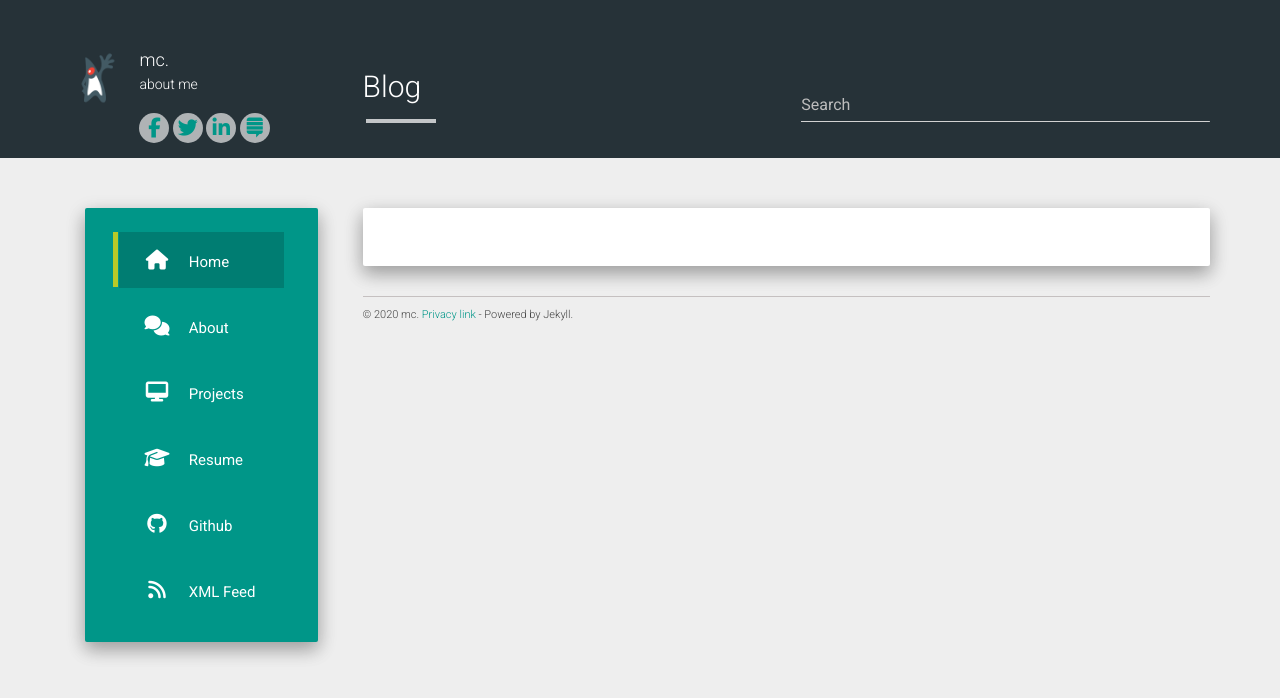
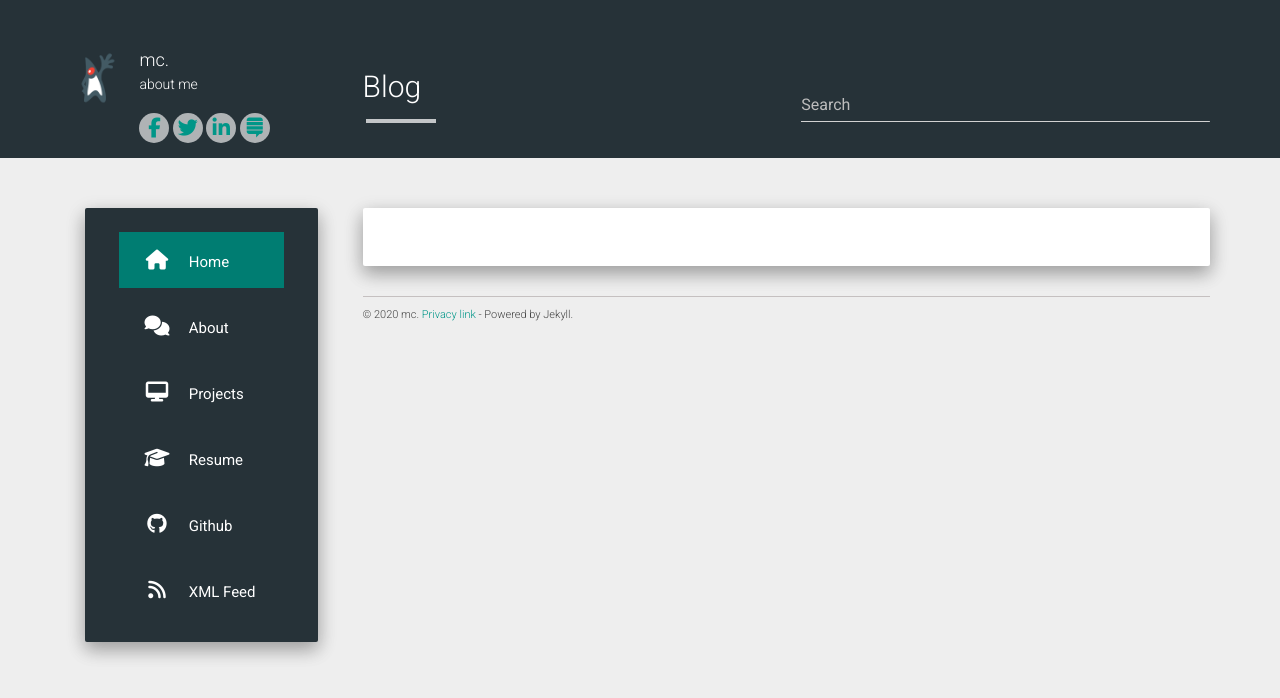
Before and after one commit to mc-source/mc-source.github.io, a Jekyll site: the page built from index.html, in a window 1280 px wide. Shown: the top 698 px of the page. Built offline with Jekyll 4.4.1, drawn with Linux system fonts in a browser that asks for light colours; nearby versions of some CDN libraries; the list of posts is cut into pages by our own code.

Commit message:
Update main.css

```diff
--- a/static/css/main.css
+++ b/static/css/main.css
@@ -4,6 +4,10 @@
     padding: 50px 0 15px 0;
     width: 100%;
 }
+.well-primary {
+    background-color: #263238 !important;
+}
+
 .full{ font-size: 16px; }
 .logo-img {
     width: 56px;
@@ -81,7 +85,7 @@ li.current-menu-item:before {
     position: absolute;
     left: 9px;
     vertical-align: middle;
-    background: #B8CA28;
+#FFFFFF    background: #B8CA28;
 }
 .menu ul li a {
     font-size: 15px;
```
